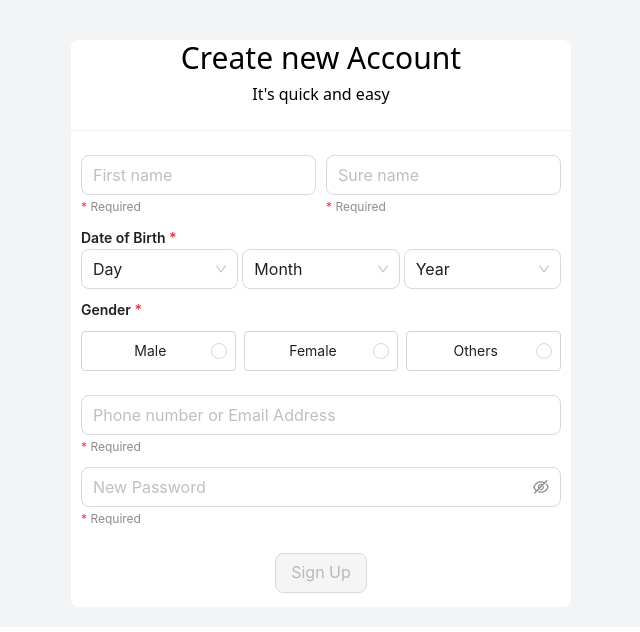
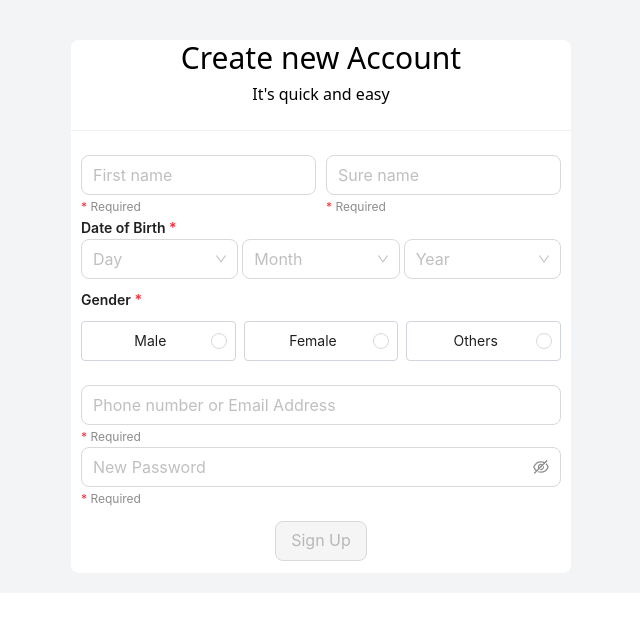
Before and after one commit to Srinath-Rajkumar/form-typescript-and-antDesign, a React (Vite) app: page / in a window 1280 px wide. Shown: the top 632 px of the page, without its empty margins (319-959 px from the left). Built offline with nearby package versions, Linux system fonts and the light colour scheme.

Commit message:
updated dateofbirth validation and radio button

```diff
--- a/src/Forms/SignUpForm.tsx
+++ b/src/Forms/SignUpForm.tsx
@@ -94,9 +94,9 @@ function SignUpForm() {
                 <Col span={12}>
                   <Form.Item
                     name="firstName"
-                    className="!mb-2"
+                    className="!mb-5"
                     rules={[{ required: true, message: "First Name required" }]}
-                    extra={
+                    help={
                       !formValues.firstName &&
                       form.getFieldError("firstName").length === 0 ? (
                         <span className="text-xs">
@@ -111,11 +111,11 @@ function SignUpForm() {
                 <Col span={12}>
                   <Form.Item
                     name="surname"
-                    className="!mb-2"
+                    className="!mb-5"
                     rules={[
                       { required: true, message: "Second name required" },
                     ]}
-                    extra={
+                    help={
                       !formValues.surname &&
                       form.getFieldError("surname").length === 0 ? (
                         <span className="text-xs">
@@ -134,28 +134,37 @@ function SignUpForm() {
                 Date of Birth <span className="text-red-500">*</span>
               </label>
               <div className="flex gap-1 ">
-                <Select
-                  defaultValue="Day"
-                  // onChange={handleChange}
-                  options={dayOptions}
-                  className="w-full"
-                />
-                <Select
-                  defaultValue="Month"
-                  // onChange={handleChange}
-                  options={monthOptions}
-                  className="w-full"
-                />
-                <Select
-                  defaultValue="Year"
-                  className="w-full"
-                  // onChange={handleChange}
-                  options={yearOptions}
-                />
+                <Form.Item
+                  name={["dateOfBirth", "day"]}
+                  rules={[{ required: true, message: "Day required" }]}
+                  className="w-full !mb-0"
+                >
+                  <Select placeholder="Day" options={dayOptions} />
+                </Form.Item>
+                <Form.Item
+                  name={["dateOfBirth", "month"]}
+                  rules={[{ required: true, message: "Month required" }]}
+                  className="w-full !mb-0"
+                >
+                  <Select placeholder="Month" options={monthOptions} />
+                </Form.Item>
+                <Form.Item
+                  name={["dateOfBirth", "year"]}
+                  rules={[{ required: true, message: "Year required" }]}
+                  className="w-full !mb-0"
+                >
+                  <Select placeholder="Year" options={yearOptions} />
+                </Form.Item>
               </div>
             </div>
             <div id="gender" className="mt-2.5">
-              <Form.Item<SignUpFormData>>
+              <Form.Item
+                name="gender"
+                rules={[
+                  { required: true, message: "Please select your gender" },
+                ]}
+              >
+                <div>
                   <label className="font-semibold">
                     Gender <span className="text-red-500">*</span>
                   </label>
@@ -181,19 +190,20 @@ function SignUpForm() {
                       </Radio>
                     </Radio.Group>
                   </div>
+                </div>
               </Form.Item>
             </div>
             <div id="contact" className="mt-2.5">
               <Form.Item
                 name="contact"
-                className="!mb-2"
+                className="!mb-5"
                 rules={[
                   {
                     required: true,
                     message: "Phone number or Email is required",
                   },
                 ]}
-                extra={
+                help={
                   !formValues.contact &&
                   form.getFieldError("contact").length === 0 ? (
                     <span className="text-xs">
@@ -208,9 +218,9 @@ function SignUpForm() {
             <div id="password">
               <Form.Item
                 name="password"
-                className="!mb-2"
+                className="!mb-5"
                 rules={[{ required: true, message: "Password required" }]}
-                extra={
+                help={
                   !formValues.password &&
                   form.getFieldError("password").length === 0 ? (
                     <span className="text-xs">
@@ -222,7 +232,7 @@ function SignUpForm() {
                 <Input.Password placeholder="New Password" />
               </Form.Item>
             </div>
-            <div id="button" className="p-3.5 w-full flex justify-center">
+            <div id="button" className="p-3 w-full flex justify-center">
               <Button
                 type="primary"
                 htmlType="submit"
```
Lines whose indentation alone changed are shown as unchanged.
